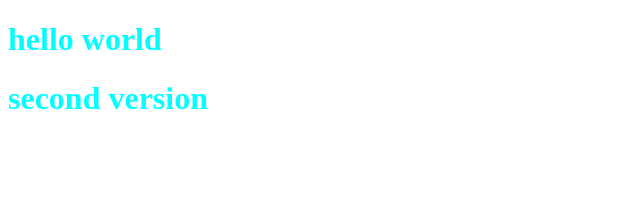
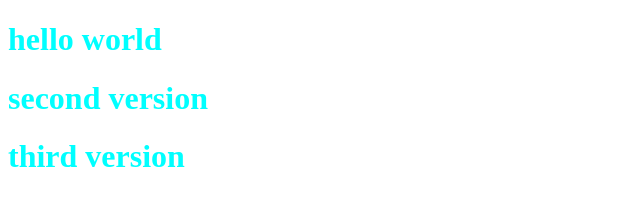
Before and after one commit to critical99/git-test, a plain HTML site: page index.html in a window 1280 px wide. Shown: the whole page, without its empty margins (0-640 px from the left). Drawn offline with Linux system fonts and the light colour scheme.

Commit message:
third-version

```diff
--- a/index.html
+++ b/index.html
@@ -10,6 +10,7 @@
 <body>
     <h1>hello world</h1>
     <h1>second version</h1>
+    <h1>third version</h1>
     <script src="js/main.js"></script>
 </body>
 </html>
```
